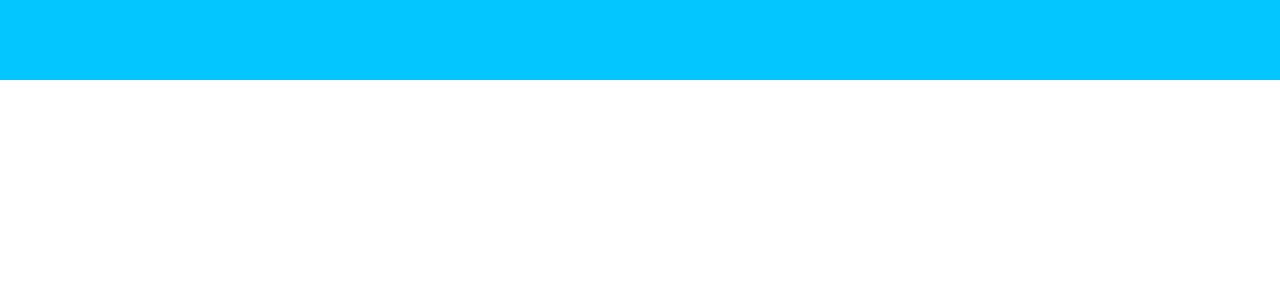
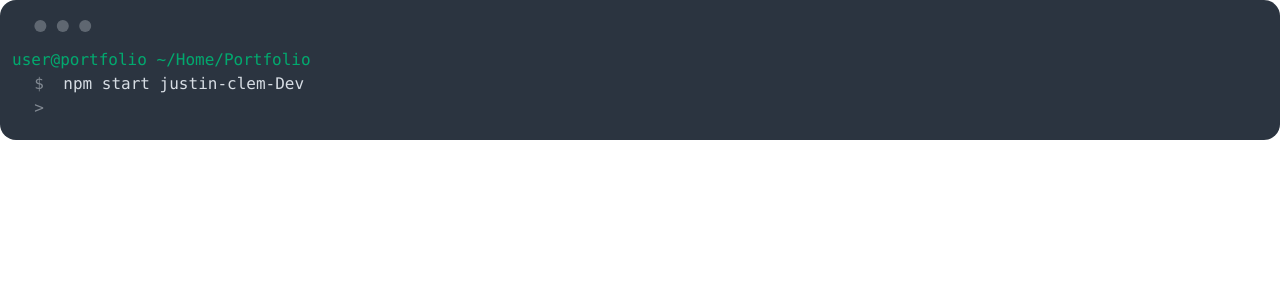
Before and after one commit to Halcyon-Justin/Portfolio, a React (Create React App) app: page / in a window 1280 px wide. Shown: the top 300 px of the page. Built offline with nearby package versions, Linux system fonts and the light colour scheme.

Commit message:
Added CLI functionality and init set up. Daisy UI and Tailwind added

```diff
--- a/src/App.js
+++ b/src/App.js
@@ -1,11 +1,60 @@
-import Navbar from "./components/Navbar";
-import WorkHistoryTimeline from "./components/WorkHistoryTimeline";
+// App.js
+import React, { useState } from 'react';
+import { TypeAnimation } from 'react-type-animation';
+import PortfolioComponent from './components/PortfolioSection';
+import WorkHistorySection from './components/WorkHistorySection';
 
-function App() {
+const CURSOR_CLASS_NAME = 'custom-type-animation-cursor';
+
+const App = () => {
+
+  const [inputValue, setInputValue] = useState('');
+  const [currentComponent, setCurrentComponent] = useState(null);
+
+  const handleInputChange = (event) => {
+    setInputValue(event.target.value);
+  };
+
+  const handleEnterPress = (event) => {
+    if (event.key === 'Enter') {
+      switch (inputValue) {
+        case 'portfolio':
+          setCurrentComponent(<PortfolioComponent />);
+          break;
+        case 'workhistory':
+          setCurrentComponent(<WorkHistorySection />);
+          break;
+        default:
+          setCurrentComponent(null);
+      }
+    }
+  };
+
   return (
-    <div>
-     <Navbar />
-     {/* <WorkHistoryTimeline /> */}
+    <div className="">
+      <section class="font-sans mockup-code px-3">
+        <code>
+          <p class="text-success">user@portfolio ~/Home/Portfolio</p>
+        </code>
+        <pre data-prefix="$">
+          <code>
+            <TypeAnimation cursor={false}
+              className={CURSOR_CLASS_NAME}
+              sequence={["npm start justin-clem-Dev", (el) => el.classList.remove(CURSOR_CLASS_NAME),]} />
+          </code>
+        </pre>
+        <pre data-prefix=">">
+          <code>
+            <input type="text"
+            value={inputValue}
+            onChange={handleInputChange}
+            onKeyDown={handleEnterPress}
+            className="bg-inherit outline-none">
+            </input>
+          </code>
+        </pre>
+      </section>
+      {currentComponent}
     </div>
   );
 }
--- a/src/components/Navbar.jsx
+++ /dev/null
@@ -1,11 +0,0 @@
-import React from 'react'
-
-const Navbar = () => {
-  return (
-    <div className="fixed w-full h-[80px] flex justify-between items-center px-4 bg-[#00c3FF]">
-
-    </div>
-  )
-}
-
-export default Navbar
--- /dev/null
+++ b/src/components/PortfolioSection.js
@@ -0,0 +1,12 @@
+// components/PortfolioSection.js
+import React from 'react';
+
+function PortfolioSection() {
+  return (
+    <section className="py-16">
+      <h1>PortfolioSection Works!</h1>
+    </section>
+  );
+}
+
+export default PortfolioSection;
--- /dev/null
+++ b/src/components/WorkHistorySection.js
@@ -0,0 +1,12 @@
+// components/WorkHistorySection.js
+import React from 'react';
+
+function WorkHistorySection() {
+  return (
+    <section className="py-16">
+      <h1>WorkHistory Section Works!</h1>
+    </section>
+  );
+}
+
+export default WorkHistorySection;
--- a/src/components/WorkHistoryTimeline.jsx
+++ /dev/null
@@ -1,9 +0,0 @@
-import React from 'react'
-
-export const WorkHistoryTimeline = () => {
-  return (
-    <div>WorkHistoryTimeline</div>
-  )
-}
-
-export default WorkHistoryTimeline
--- a/src/index.css
+++ b/src/index.css
@@ -1,3 +1,13 @@
 @tailwind base;
 @tailwind components;
 @tailwind utilities;
+
+.custom-type-animation-cursor::after {
+    content: '|';
+    animation: cursor 1.1s infinite step-start;
+  }
+  @keyframes cursor {
+    50% {
+      opacity: 0;
+    }
+  }
--- a/tailwind.config.js
+++ b/tailwind.config.js
@@ -6,5 +6,5 @@ module.exports = {
   theme: {
     extend: {},
   },
-  plugins: [],
+  plugins: [require("daisyui")],
 }
```
Also changed, not shown: package.json (+11 -0 lines), 13 other files (tests, documents, lock files or other folders).
